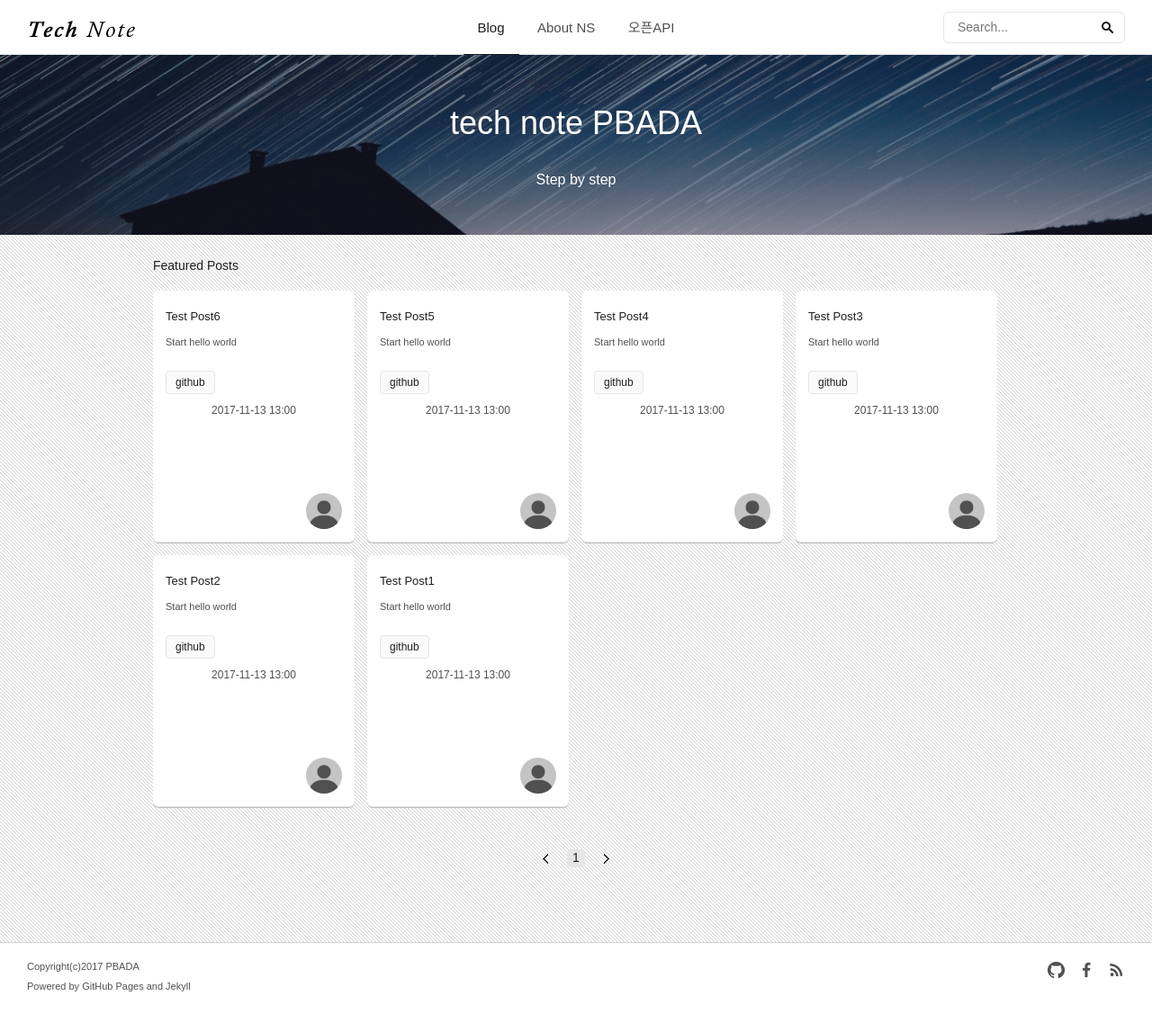
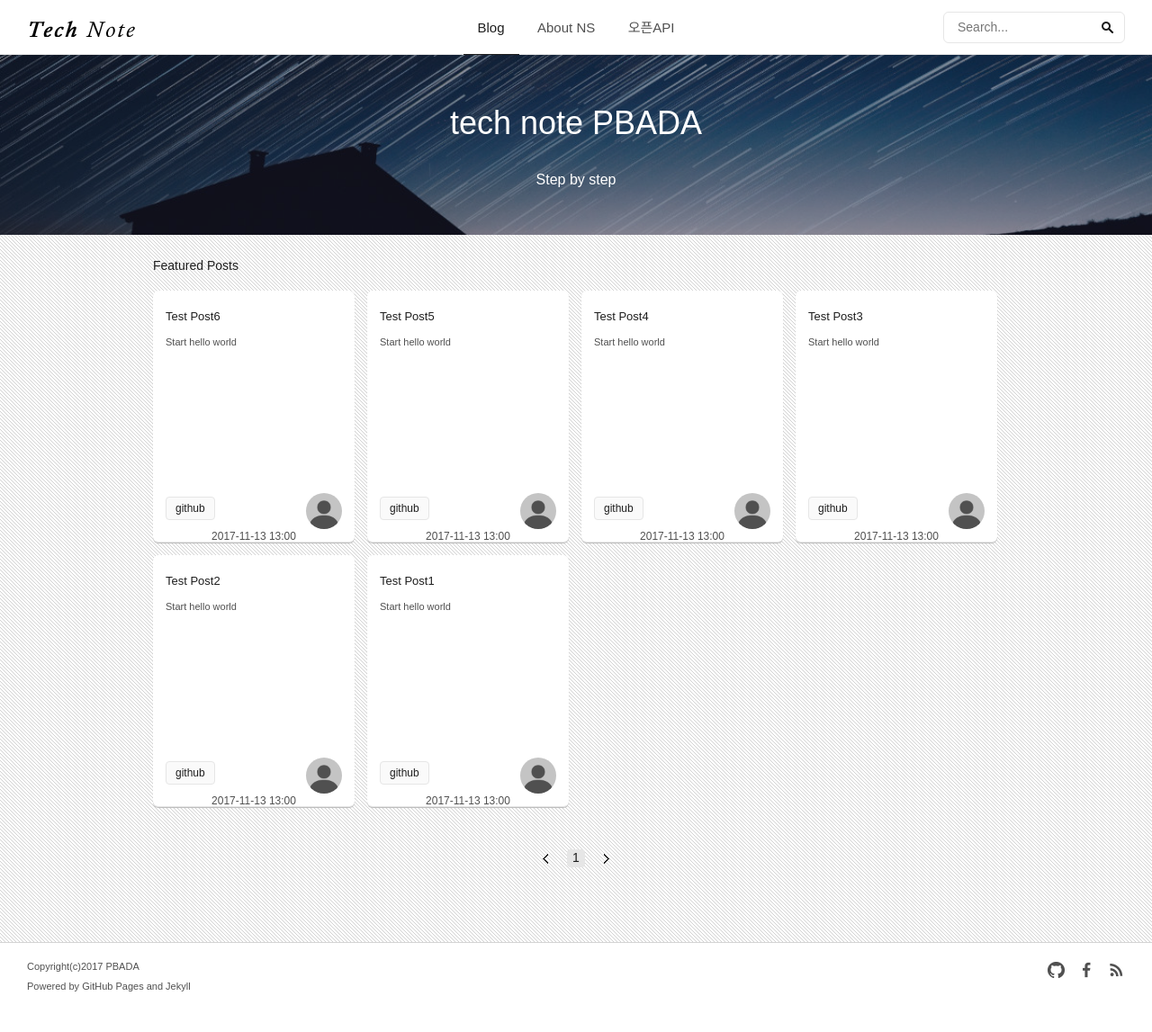
Before and after one commit to nsshopping/nsshopping.github.io, a Jekyll site: the page built from index.html, in a window 1280 px wide. Shown: the whole page at 90% size. Built offline with Jekyll 4.4.1, drawn with Linux system fonts in a browser that asks for light colours; some web fonts are replaced; the list of posts is cut into pages by our own code; comment, search, counter and statistics services are not loaded.

Commit message:
Update screen.css

```diff
--- a/assets/css/screen.css
+++ b/assets/css/screen.css
@@ -579,7 +579,7 @@
     font-size: 11px;
     line-height: 20px; /* 20px = 11(font-size) + 9(line-spacing) */
     display: block;
-    max-height: 160px; /* 2 lines */
+    height: 160px; /* 2 lines */
     display: -webkit-box; /* multi-line ellipsis */
     -webkit-line-clamp: 8;
     -webkit-box-orient: vertical;
@@ -587,6 +587,7 @@
     word-wrap: break-word;
     overflow: hidden;
 }
+
 
 #post-list .post-meta {
     position: absolute;
```
